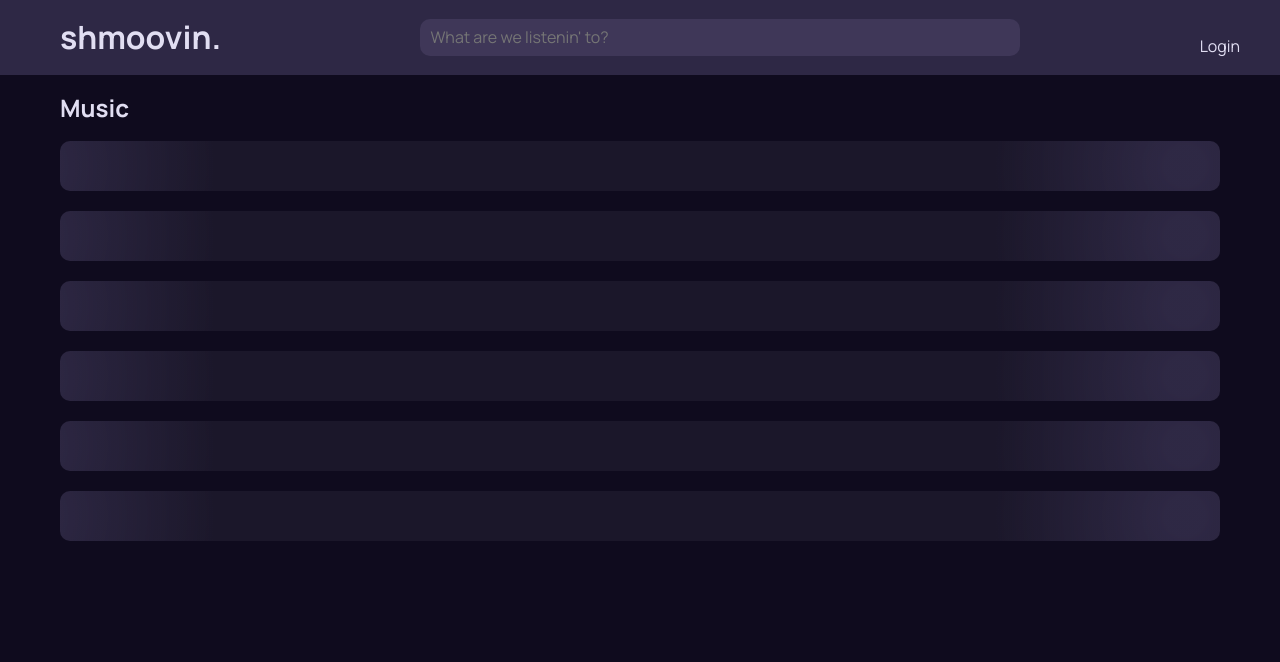
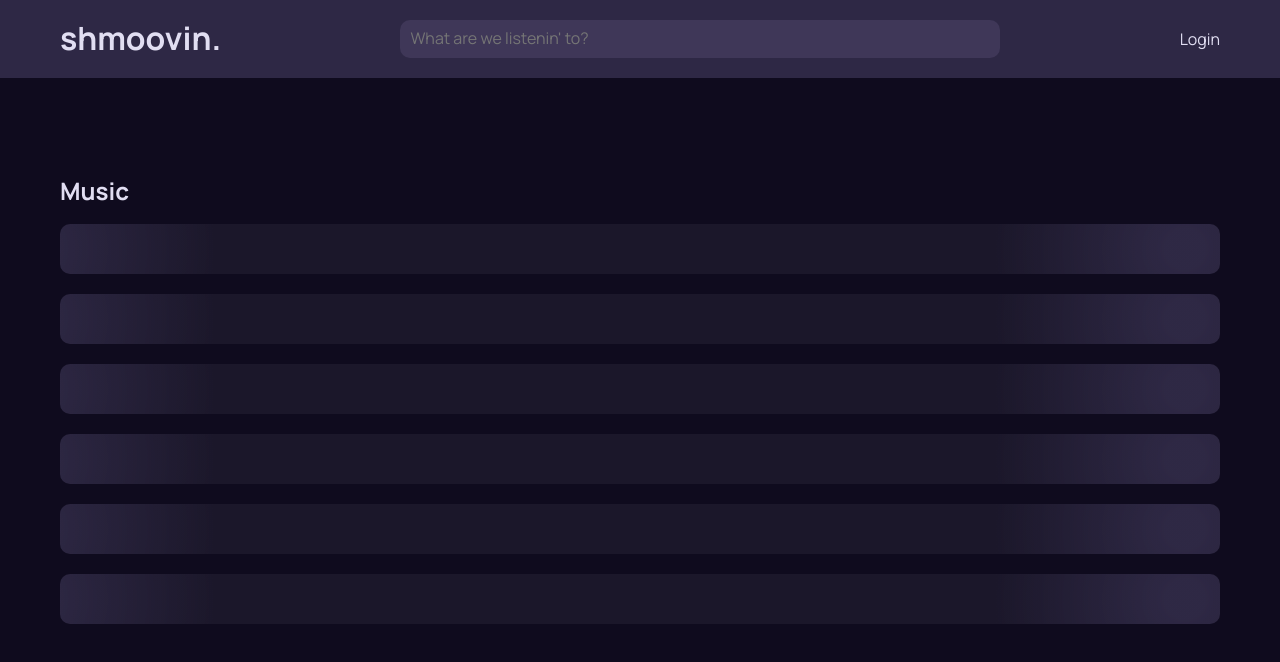
Before and after one commit to charrde/MusicPlayer, a website with bundled scripts: page index.html in a window 1280 px wide. Built offline with nearby package versions, Linux system fonts and the light colour scheme; files whose address does not match are found by name.

Commit message:
Minor changes to padding and margins.

```diff
--- a/css/styles.css
+++ b/css/styles.css
@@ -15,6 +15,7 @@ body {
 
 h1, h2, h3, h4, h5, h6, p, li, a {
     color: #e1def2;
+    margin: 0;
 }
 
 li {
@@ -29,6 +30,7 @@ header {
     display: flex;
     justify-content: space-between;
     align-items: center;
+    padding: 20px;
 }
 
 .search-bar {
@@ -53,10 +55,6 @@ header {
 .padding-container {
     padding-left: 20px;
     padding-right: 20px;
-}
-
-h1 {
-    padding: 20px;
 }
 
 .bottom-mobile {
@@ -98,6 +96,10 @@ nav {
 
 .volume {
     display: none;
+}
+
+.hot-now-section {
+    margin-top: 100px;
 }
 
 .song-card {
--- a/index.html
+++ b/index.html
@@ -24,11 +24,13 @@
                 <div class="header-container">
                     <h1>shmoovin.</h1>
                     <input type="search" class="search-bar" placeholder="What are we listenin' to?">
-                    <div id="header-login-auth-display" class="header-login-auth-display"></div>
+                    <div id="header-login-auth-display" class="header-login-auth-display">
+                    </div>
                 </div>
             </div>
         </header>
         <main>
+            <div class="hot-now-section">
                 <section class="center-container">
                     <div class="padding-container">
                         <h2>Music</h2>
@@ -55,6 +57,7 @@
                         </div>
                     </div>
                 </section>
+            </div>
         </main>
         <div class="bottom-mobile">
             <div class="media-center padding-container hidden">
```
Lines whose indentation alone changed are shown as unchanged.
